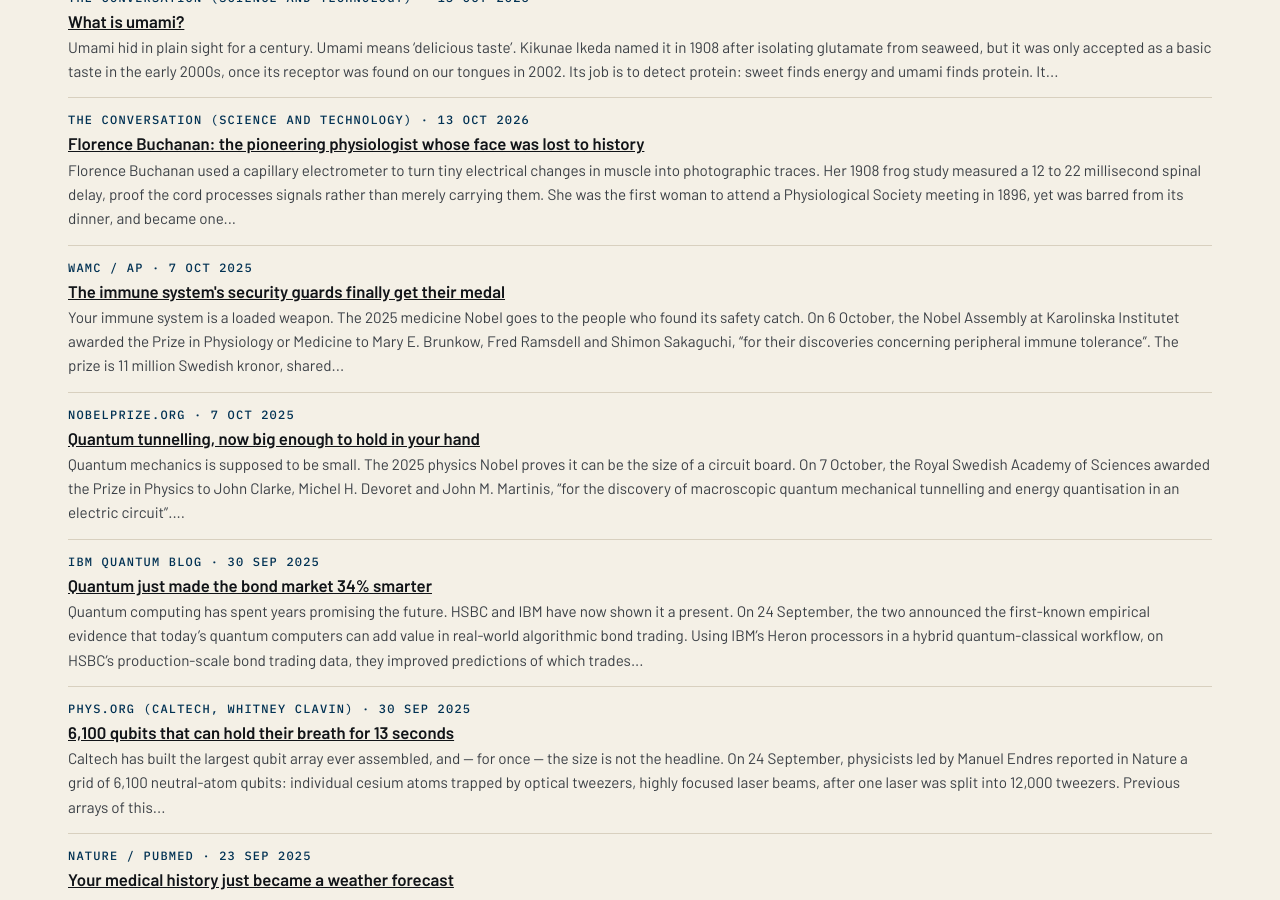
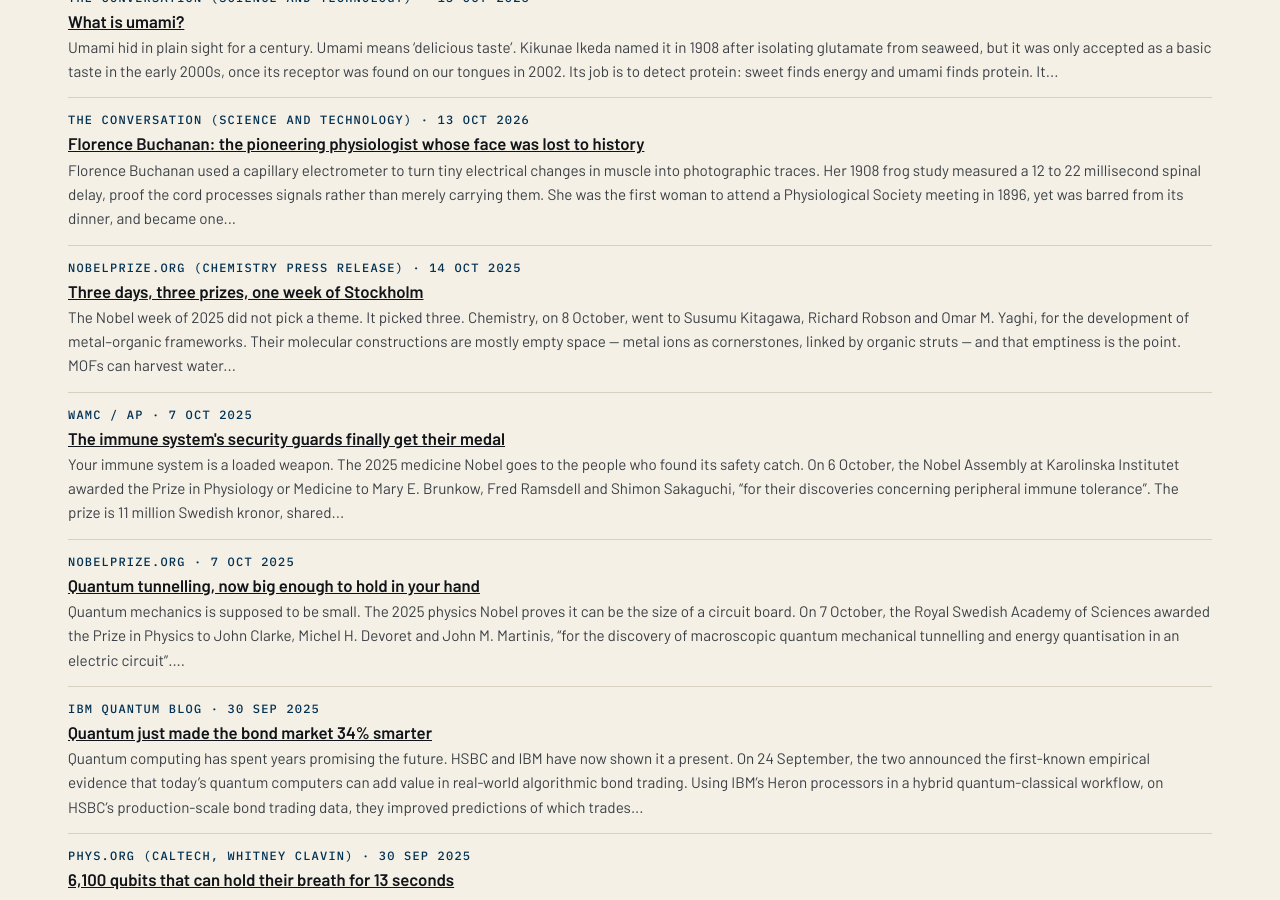
Before and after one commit to katz-news/katz.news, a Jekyll site: the page built from briefs/index.html, in a window 1280 px wide and 900 px high, scrolled down 14549 px. Built offline with Jekyll 4.4.1, drawn with Linux system fonts in a browser that asks for light colours.

```diff
--- a/_data/build.yml
+++ b/_data/build.yml
@@ -1 +1 @@
-published_at: 2026-11-06T18:23:32Z
+published_at: 2026-11-06T18:24:36Z
--- /dev/null
+++ b/_posts/briefs/2026-11-06-three-days-three-prizes-one-week-of-stockholm.md
@@ -0,0 +1,17 @@
+---
+published: true
+title: Three days, three prizes, one week of Stockholm
+date: 2025-10-14
+section: science
+source_name: NobelPrize.org (Chemistry press release)
+source_url: http://nobelprize.org/prizes/chemistry/2025/press-release
+---
+The Nobel week of 2025 did not pick a theme. It picked three.
+
+Chemistry, on 8 October, went to Susumu Kitagawa, Richard Robson and Omar M. Yaghi, for the development of metal–organic frameworks. Their molecular constructions are mostly empty space — metal ions as cornerstones, linked by organic struts — and that emptiness is the point. MOFs can harvest water from desert air, capture carbon dioxide, store toxic gases and catalyse chemical reactions. A gram of the stuff can hold a football field's worth of surface area.
+
+Literature, on 9 October, went to the Hungarian writer László Krasznahorkai, "for his compelling and visionary oeuvre that, in the midst of apocalyptic terror, reaffirms the power of art". His dense, apocalyptic novels are not easy reading, but rather the kind of reading that survives the apocalypse it describes.
+
+Peace, on 10 October, went to María Corina Machado of Venezuela, "for her tireless work promoting democratic rights for the people of Venezuela and for her struggle to achieve a just and peaceful transition from dictatorship to democracy".
+
+Conclusion: the Nobel is not one prize, but rather three answers to the same question — molecules, manuscripts, Machado.
```
